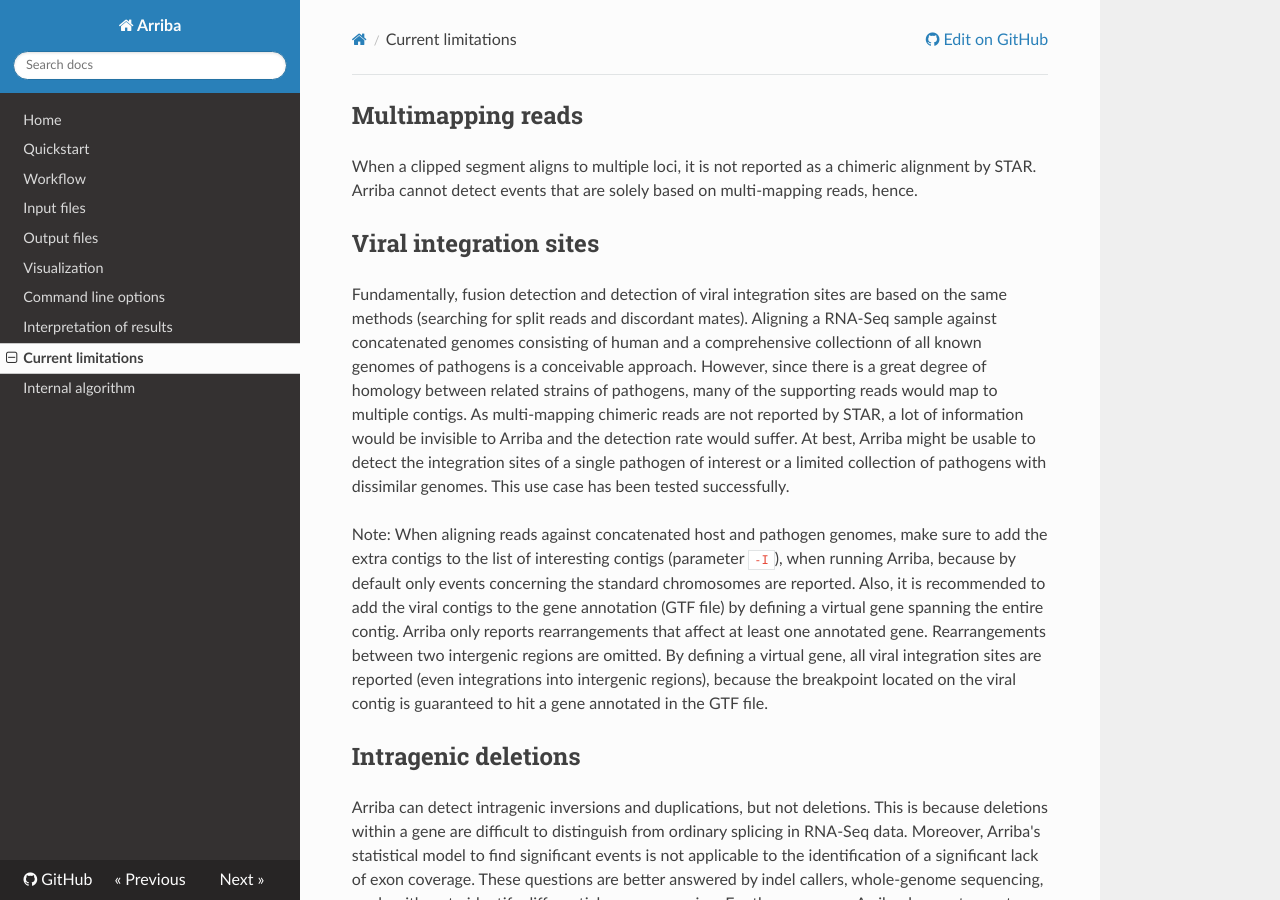
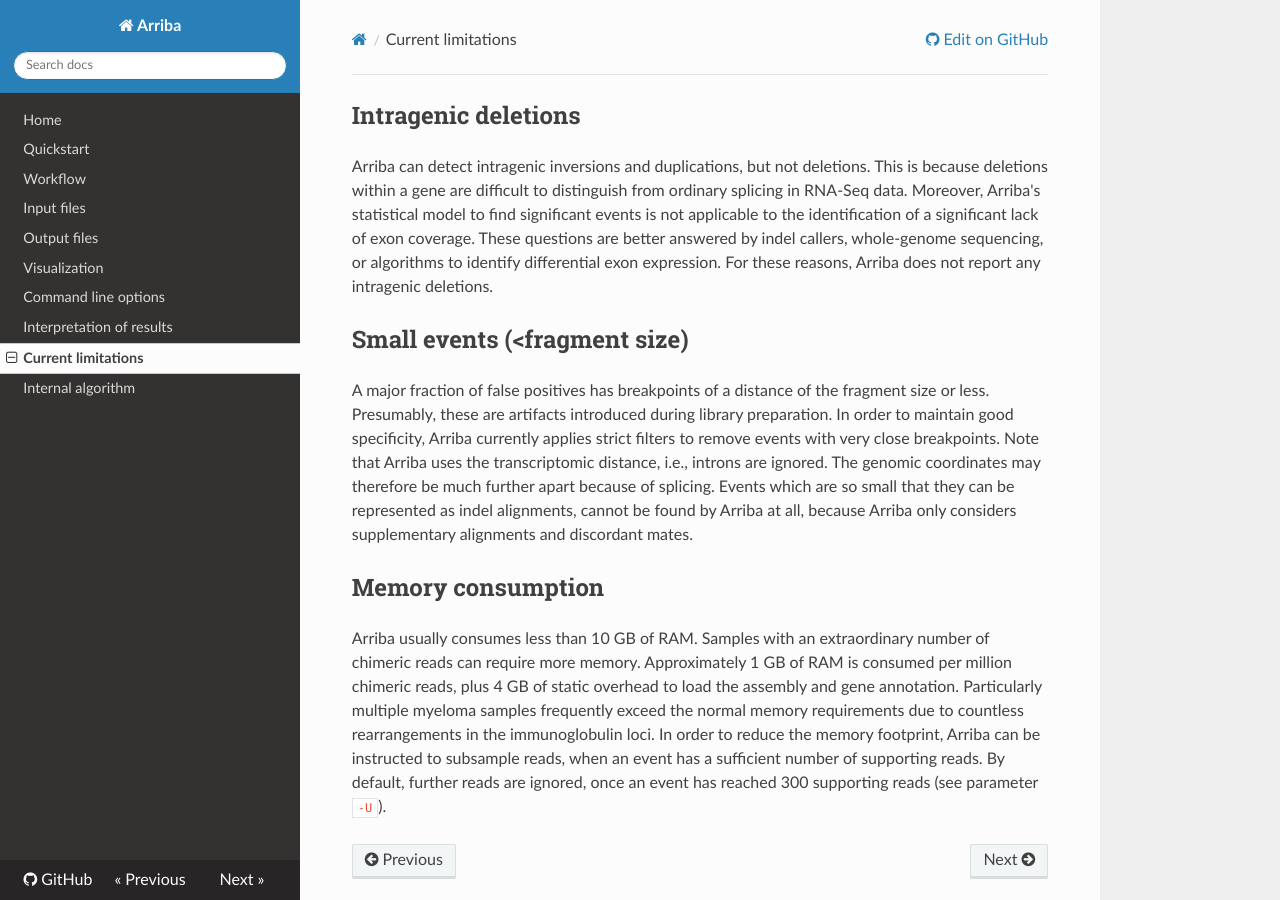
Before and after one commit to suhrig/arriba, an MkDocs documentation site: the page built from documentation/current-limitations.md, in a window 1280 px wide and 900 px high. Built offline with MkDocs 1.6.1, drawn with Linux system fonts in a browser that asks for light colours; nearby versions of some CDN libraries; old or Windows-style settings are respelled for this version of MkDocs.

```diff
--- a/documentation/current-limitations.md
+++ b/documentation/current-limitations.md
@@ -1,15 +1,3 @@
-Multimapping reads
-------------------
-
-When a clipped segment aligns to multiple loci, it is not reported as a chimeric alignment by STAR. Arriba cannot detect events that are solely based on multi-mapping reads, hence.
-
-Viral integration sites
------------------------
-
-Fundamentally, fusion detection and detection of viral integration sites are based on the same methods (searching for split reads and discordant mates). Aligning a RNA-Seq sample against concatenated genomes consisting of human and a comprehensive collectionn of all known genomes of pathogens is a conceivable approach. However, since there is a great degree of homology between related strains of pathogens, many of the supporting reads would map to multiple contigs. As multi-mapping chimeric reads are not reported by STAR, a lot of information would be invisible to Arriba and the detection rate would suffer. At best, Arriba might be usable to detect the integration sites of a single pathogen of interest or a limited collection of pathogens with dissimilar genomes. This use case has been tested successfully.
-
-Note: When aligning reads against concatenated host and pathogen genomes, make sure to add the extra contigs to the list of interesting contigs (parameter `-I`), when running Arriba, because by default only events concerning the standard chromosomes are reported. Also, it is recommended to add the viral contigs to the gene annotation (GTF file) by defining a virtual gene spanning the entire contig. Arriba only reports rearrangements that affect at least one annotated gene. Rearrangements between two intergenic regions are omitted. By defining a virtual gene, all viral integration sites are reported (even integrations into intergenic regions), because the breakpoint located on the viral contig is guaranteed to hit a gene annotated in the GTF file.
-
 Intragenic deletions
 --------------------
 
```
Also changed, not shown: documentation/command-line-options.md (+1 -1 lines), documentation/internal-algorithm.md (+4 -1 lines).
